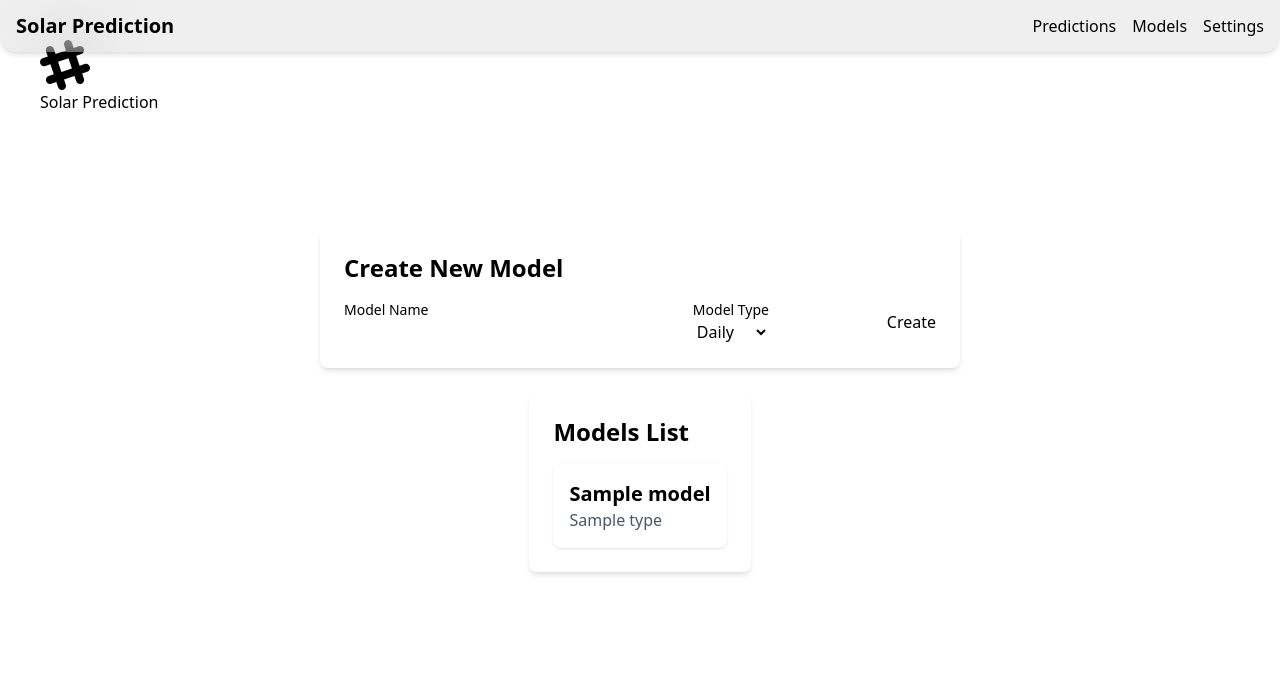
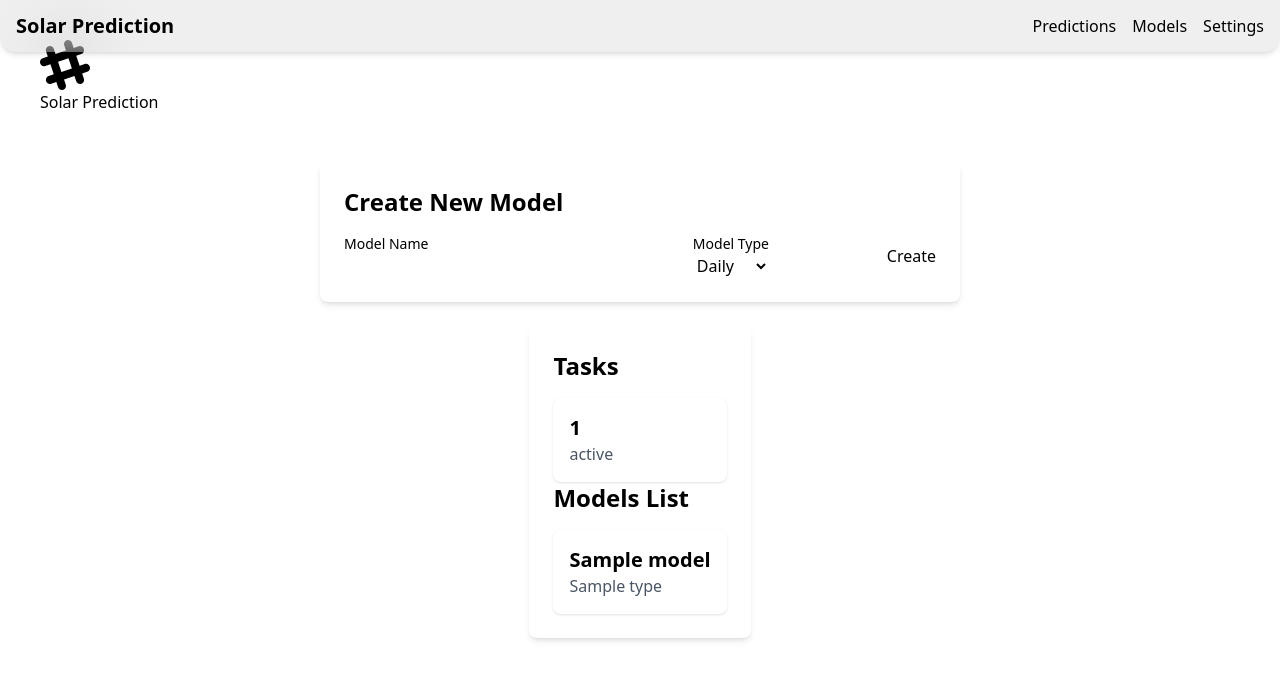
Before and after one commit to DkA18/Hasp, a Flask app: template solar_prediction/app/templates/models.html in a window 1280 px wide. Shown: the top 680 px of the page. Run offline with Flask 3, Linux system fonts and the light colour scheme; the template is opened without the code that fills it: most values are stand-ins (such as "Sample title", 1, 10 or a date in 2020); some libraries are stand-ins or nearby versions.

Commit message:
refactor: update database path and enhance task display in models view

```diff
--- a/solar_prediction/app/app.py
+++ b/solar_prediction/app/app.py
@@ -16,12 +16,12 @@ celery = None
 def create_app():
     global celery
     app = Flask(__name__)
-    if not os.path.exists(os.path.join(app.instance_path, 'instance')):
+    if not os.path.exists("/data/instance"):
         try:
-            os.makedirs(app.instance_path)
+            os.makedirs("/data/instance")
         except OSError:
             pass
-    app.config['SQLALCHEMY_DATABASE_URI'] = 'sqlite:///' + os.path.abspath('./instance/db.sqlite')
+    app.config['SQLALCHEMY_DATABASE_URI'] = 'sqlite:////data/instance/db.sqlite'
     app.config['SQLALCHEMY_TRACK_MODIFICATIONS'] = False
     app.config['CELERY_BROKER_URL'] = 'redis://localhost:6379/0'
     app.config['CELERY_RESULT_BACKEND'] = 'redis://localhost:6379/0'
--- a/solar_prediction/app/influx.py
+++ b/solar_prediction/app/influx.py
@@ -18,7 +18,7 @@ def get_influx_data(date_from: datetime.datetime = None, date_to: datetime.datet
             database=ha_options["influx_db"]
         )
         current_app.logger.info(f"Connected to InfluxDB at {ha_options['influx_host']}:{ha_options['influx_port']}")
-        result = client.query(f"""SELECT max("value") AS "mean_value" FROM "homeassistant"."autogen"."kWh" WHERE {f"time > '{date_from.strftime('%Y-%m-%dT%H:%M:%SZ')}' AND" if date_from else ""} {f"time < '{date_to.strftime('%Y-%m-%dT%H:%M:%SZ')}' AND" if date_to else ""} "entity_id"='today_s_pv_generation' GROUP BY time(1d) FILL(0)""")
+        result = client.query(f"""SELECT max("value") * 1000 AS "mean_value" FROM "homeassistant"."autogen"."kWh" WHERE {f"time > '{date_from.strftime('%Y-%m-%dT%H:%M:%SZ')}' AND" if date_from else ""} {f"time < '{date_to.strftime('%Y-%m-%dT%H:%M:%SZ')}' AND" if date_to else ""} "entity_id"='today_s_pv_generation' GROUP BY time(1d) FILL(0)""")
         client.close()
     except Exception as e:
         current_app.logger.error(f"Failed to connect to InfluxDB: {e}")
--- a/solar_prediction/app/templates/models.html
+++ b/solar_prediction/app/templates/models.html
@@ -22,6 +22,15 @@
         </form>
     </div>
     <div class="bg-base-100 shadow-md rounded-lg p-6">
+        <h2 class="text-2xl font-bold mb-4">Tasks</h2>
+        <ul class="space-y-2">
+            {% for task in tasks %}
+            <li class="p-4 bg-base-100 rounded-lg shadow-sm">
+                <h3 class="text-xl font-semibold">{{ task["id"] }}</h3>
+                <p class="text-gray-600">{{ task["status"] }}</p>
+            </li>
+            {% endfor %}
+        </ul>
         <h2 class="text-2xl font-bold mb-4">Models List</h2>
         <ul class="space-y-2">
             {% for model in models %}
--- a/solar_prediction/config.json
+++ b/solar_prediction/config.json
@@ -1,6 +1,6 @@
 {
   "name": "Solar Prediction",
-  "version": "0.1.25",
+  "version": "0.1.26",
   "slug": "solar_prediction",
   "description": "Home Assistant add-on that predicts solar energy production.",
   "arch": [
--- a/solar_prediction/docker-compose.yaml
+++ b/solar_prediction/docker-compose.yaml
@@ -7,6 +7,7 @@ services:
       - "2802:8099"
     volumes:
       - ./app:/opt/app
+      - ./instance:/data/instance
     # entrypoint: ./run.sh
     restart: always
     working_dir: /opt/app
```
Also changed, not shown: solar_prediction/app/views.py (+11 -1 lines), 1 other file.
